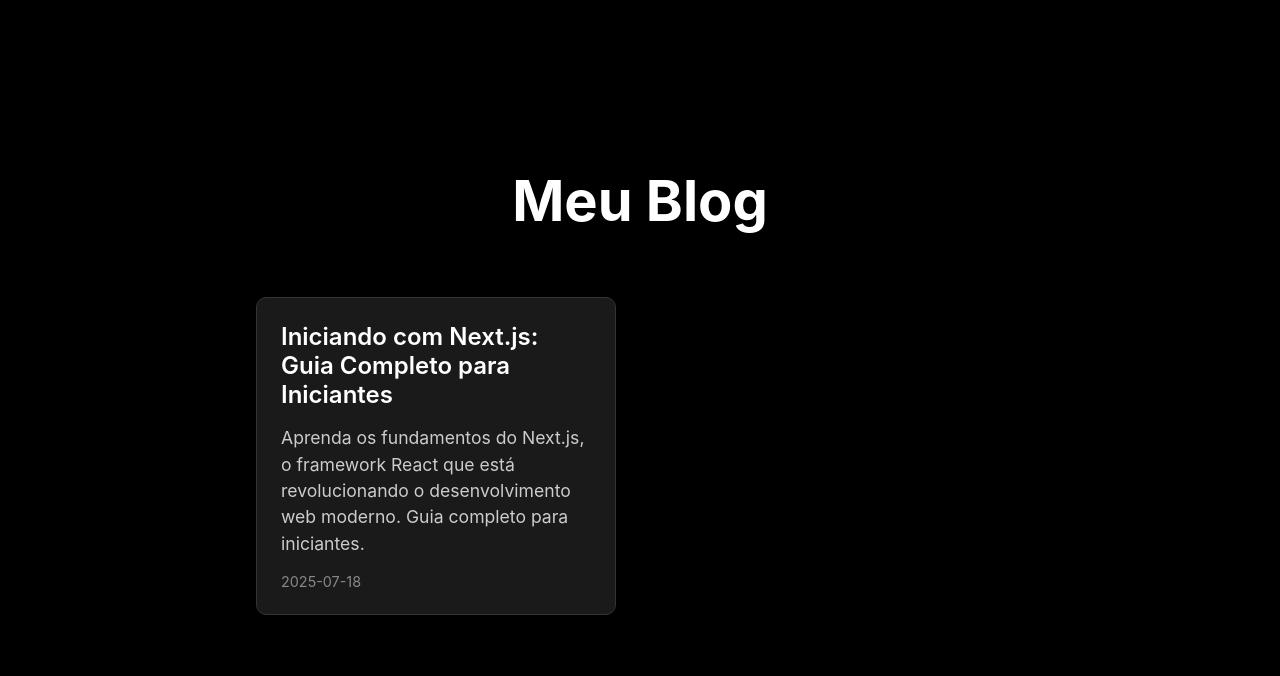
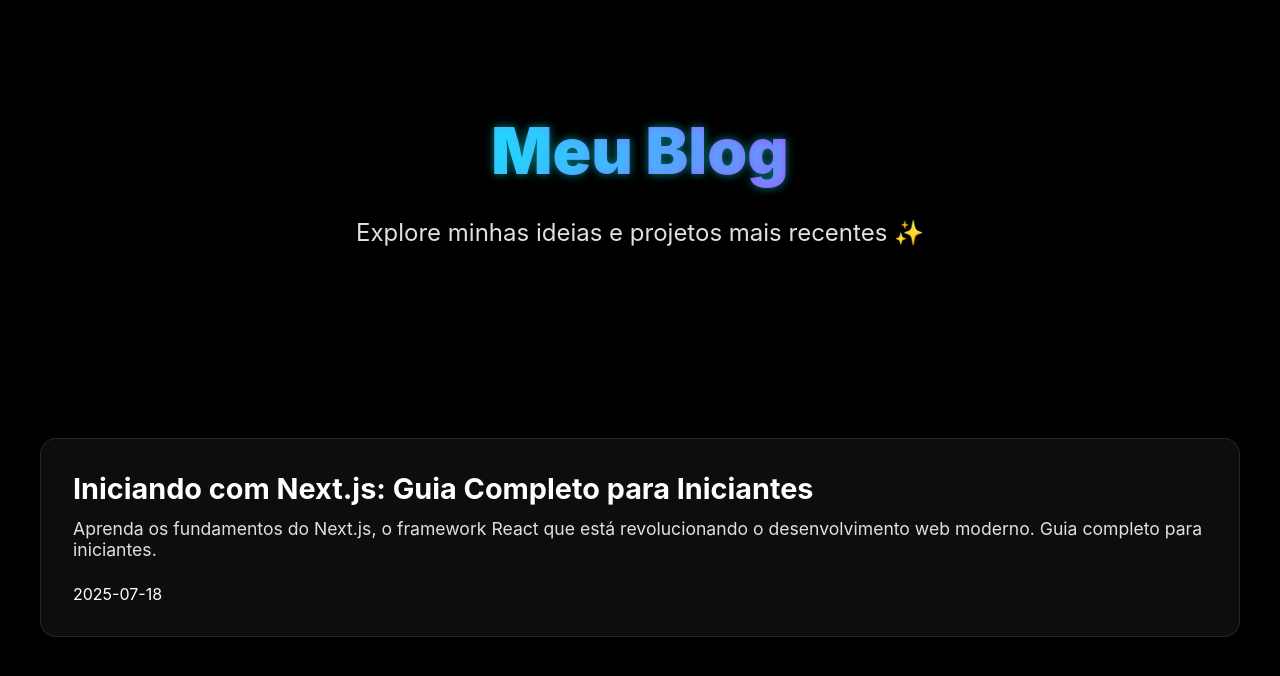
Before and after one commit to Fyonder/Portifolio, a Next.js app: page /blog in a window 1280 px wide. Shown: the top 676 px of the page. Built offline with nearby package versions, Linux system fonts and the light colour scheme.

Commit message:
melhorando o stylo

```diff
--- a/src/app/blog/page.js
+++ b/src/app/blog/page.js
@@ -43,20 +43,22 @@ export default async function Blog() {
 
   return (
     <div className={styles.container}>
-      <main className={styles.main}>
+      <header className={styles.header}>
         <h1 className={styles.title}>Meu Blog</h1>
-
+        <p className={styles.subtitle}>Explore minhas ideias e projetos mais recentes ✨</p>
+      </header>
+      <main className={styles.projects}>
         {posts.length === 0 ? (
-          <div className={styles.noPosts}>
-            <p>Nenhum post encontrado. Adicione arquivos .md na pasta &apos;posts&apos;.</p>
+          <div className={styles.aboutCard}>
+            <p className={styles.sectionText}>Nenhum post encontrado. Adicione arquivos .md na pasta 'posts'.</p>
           </div>
         ) : (
-          <div className={styles.grid}>
+          <div className={styles.projectGrid}>
             {posts.map((post) => (
               <Link href={`/posts/${post.slug}`} key={post.slug}>
-                <div className={styles.card}>
-                  <h2 className={styles.cardTitle}>{post.title}</h2>
-                  <p className={styles.excerpt}>{post.excerpt}</p>
+                <div className={styles.projectCard}>
+                  <h2 className={styles.projectTitle}>{post.title}</h2>
+                  <p className={styles.projectDescription}>{post.excerpt}</p>
                   <p className={styles.date}>{post.date}</p>
                 </div>
               </Link>
@@ -70,5 +72,5 @@ export default async function Blog() {
 
 export const metadata = {
   title: 'Meu Blog',
-  description: 'Um blog simples criado com Next.js',
+  description: 'Um blog vibrante com ideias e projetos, criado com Next.js',
 };
--- a/src/app/styles/Home.module.css
+++ b/src/app/styles/Home.module.css
@@ -1,206 +1,191 @@
 .container {
   min-height: 100vh;
-  background-color: #000;
-  color: #fff;
-  padding: 0 1rem;
   display: flex;
   flex-direction: column;
   align-items: center;
+  background: #000000;
+  color: #ffffff;
+  font-family: 'Poppins', 'Inter', sans-serif;
+  padding: 2rem;
+  overflow-x: hidden;
 }
 
 .header {
   text-align: center;
-  padding: 4rem 0;
+  padding: 5rem 1rem;
+  animation: slideIn 1s ease-out;
 }
 
 .title {
-  margin: 0;
-  line-height: 1.15;
-  font-size: 3.5rem;
-  font-weight: 700;
-  text-align: center;
-  color: #fff;
+  font-size: 4rem;
+  font-weight: 900;
+  background: linear-gradient(90deg, #00f7ff, #ff00ff);
+  background-clip: text;
+  -webkit-background-clip: text;
+  -webkit-text-fill-color: transparent;
+  margin-bottom: 1.5rem;
+  text-shadow: 0 0 10px rgba(0, 247, 255, 0.5);
 }
 
 .subtitle {
-  font-size: 1.25rem;
-  color: #ccc;
-  margin: 1rem 0;
-  max-width: 600px;
-  text-align: center;
+  font-size: 1.5rem;
+  color: #e0e0e0;
+  max-width: 700px;
+  margin: 0 auto 2.5rem;
+  line-height: 1.7;
+  animation: typeWriter 3s steps(40) forwards;
+  overflow: hidden;
+  white-space: nowrap;
 }
 
 .button {
   display: inline-block;
-  padding: 0.75rem 1.5rem;
-  background-color: #1e90ff;
-  color: #fff;
+  padding: 1rem 2rem;
+  background: linear-gradient(90deg, #00f7ff, #ff00ff);
+  color: #000000;
   text-decoration: none;
-  border-radius: 5px;
-  font-size: 1.2rem;
-  transition: background-color 0.3s ease, transform 0.2s ease;
+  border-radius: 50px;
+  font-weight: 700;
+  font-size: 1.1rem;
+  transition: transform 0.3s ease, box-shadow 0.3s ease;
+  box-shadow: 0 0 15px rgba(0, 247, 255, 0.5);
 }
 
 .button:hover {
-  background-color: #0077cc;
-  transform: translateY(-2px);
+  transform: scale(1.05);
+  box-shadow: 0 0 25px rgba(255, 0, 255, 0.7);
 }
 
 .about {
-  max-width: 800px;
-  padding: 2rem 0;
+  max-width: 900px;
+  margin: 3rem auto;
   text-align: center;
 }
 
+.aboutCard {
+  background: rgba(255, 255, 255, 0.05);
+  backdrop-filter: blur(12px);
+  padding: 2.5rem;
+  border-radius: 16px;
+  border: 1px solid rgba(255, 255, 255, 0.1);
+  box-shadow: 0 8px 40px rgba(0, 247, 255, 0.2);
+  transition: transform 0.4s ease, box-shadow 0.4s ease;
+}
+
+.aboutCard:hover {
+  transform: translateY(-10px);
+  box-shadow: 0 12px 50px rgba(255, 0, 255, 0.3);
+}
+
 .sectionTitle {
-  font-size: 2.5rem;
-  font-weight: 600;
-  margin-bottom: 1rem;
-  color: #fff;
+  font-size: 3rem;
+  font-weight: 800;
+  background: linear-gradient(90deg, #00f7ff, #ff00ff);
+  background-clip: text;
+  -webkit-background-clip: text;
+  -webkit-text-fill-color: transparent;
+  margin-bottom: 2rem;
+  text-shadow: 0 0 8px rgba(0, 247, 255, 0.4);
 }
 
 .sectionText {
-  font-size: 1.1rem;
-  line-height: 1.6;
-  color: #ddd;
+  font-size: 1.2rem;
+  color: #e0e0e0;
+  line-height: 1.9;
 }
 
 .projects {
-  max-width: 1000px;
-  padding: 2rem 0;
+  max-width: 1200px;
+  margin: 4rem auto;
 }
 
 .projectGrid {
   display: grid;
   grid-template-columns: repeat(auto-fit, minmax(300px, 1fr));
-  gap: 1.5rem;
-  margin-top: 2rem;
+  gap: 2.5rem;
 }
 
 .projectCard {
-  background-color: #1a1a1a;
-  padding: 1.5rem;
-  border-radius: 10px;
-  transition: transform 0.3s ease, box-shadow 0.3s ease;
+  background: rgba(255, 255, 255, 0.05);
+  backdrop-filter: blur(12px);
+  padding: 2rem;
+  border-radius: 16px;
+  border: 1px solid rgba(255, 255, 255, 0.1);
+  transition: transform 0.4s ease, box-shadow 0.4s ease;
 }
 
 .projectCard:hover {
-  transform: translateY(-5px);
-  box-shadow: 0 4px 15px rgba(255, 255, 255, 0.1);
+  transform: translateY(-8px) scale(1.03);
+  box-shadow: 0 10px 30px rgba(0, 247, 255, 0.4);
 }
 
 .projectTitle {
-  font-size: 1.5rem;
-  font-weight: 600;
-  color: #fff;
-  margin-bottom: 0.5rem;
+  font-size: 1.8rem;
+  font-weight: 700;
+  color: #ffffff;
+  margin-bottom: 0.75rem;
 }
 
 .projectDescription {
-  font-size: 1rem;
-  color: #ccc;
-  margin-bottom: 1rem;
+  font-size: 1.1rem;
+  color: #e0e0e0;
+  margin-bottom: 1.5rem;
 }
 
 .projectLink {
   display: inline-block;
-  color: #1e90ff;
+  padding: 0.75rem 1.5rem;
+  background: linear-gradient(90deg, #00f7ff, #ff00ff);
+  color: #000000;
   text-decoration: none;
-  font-weight: 500;
-  transition: color 0.2s ease;
+  border-radius: 50px;
+  font-weight: 600;
+  transition: background 0.3s ease, box-shadow 0.3s ease;
 }
 
 .projectLink:hover {
-  color: #0077cc;
+  background: linear-gradient(90deg, #ff00ff, #00f7ff);
+  box-shadow: 0 0 20px rgba(255, 0, 255, 0.6);
 }
 
-.main {
-  padding: 5rem 0;
-  flex: 1;
-  display: flex;
-  flex-direction: column;
-  justify-content: center;
-  align-items: center;
-  max-width: 800px;
+@keyframes slideIn {
+  from {
+    opacity: 0;
+    transform: translateY(30px);
+  }
+  to {
+    opacity: 1;
+    transform: translateY(0);
+  }
 }
 
-.grid {
-  display: flex;
-  align-items: center;
-  justify-content: center;
-  flex-wrap: wrap;
-  max-width: 800px;
-  margin-top: 3rem;
+@keyframes typeWriter {
+  from {
+    width: 0;
+  }
+  to {
+    width: 100%;
+  }
 }
 
-.card {
-  margin: 1rem;
-  padding: 1.5rem;
-  text-align: left;
-  color: #fff;
-  background-color: #1a1a1a;
-  text-decoration: none;
-  border: 1px solid #333;
-  border-radius: 10px;
-  transition: color 0.15s ease, border-color 0.15s ease, transform 0.3s ease;
-  width: 45%;
-  cursor: pointer;
+@media (max-width: 768px) {
+  .title {
+    font-size: 2.8rem;
   }
 
-.card:hover,
-.card:focus,
-.card:active {
-  color: #1e90ff;
-  border-color: #1e90ff;
-  transform: translateY(-3px);
+  .subtitle {
+    font-size: 1.2rem;
   }
 
-.cardTitle {
-  margin: 0 0 1rem 0;
-  font-size: 1.5rem;
-  font-weight: 600;
-  color: #fff;
+  .sectionTitle {
+    font-size: 2.2rem;
   }
 
-.excerpt {
-  margin: 0;
-  font-size: 1.1rem;
-  line-height: 1.5;
-  color: #ccc;
+  .header {
+    padding: 3rem 1rem;
   }
 
-.date {
-  margin: 1rem 0 0;
-  font-size: 0.9rem;
-  color: #888;
+  .projectGrid {
+    grid-template-columns: 1fr;
   }
-
-.noPosts {
-  text-align: center;
-  color: #ccc;
-  font-size: 1.2rem;
-  margin-top: 2rem;
 }
-
-.author {
-  color: #ddd;
-  font-size: 1.2rem;
-  margin-bottom: 2rem;
-}
-
-.content {
-  line-height: 1.6;
-  font-size: 1.1rem;
-  max-width: 800px;
-  color: #ddd;
-}
-
-.content h2 {
-  font-size: 1.8rem;
-  margin-top: 2rem;
-  color: #fff;
-}
-
-.content p {
-  margin: 1rem 0;
-}
--- a/src/app/styles/Post.module.css
+++ b/src/app/styles/Post.module.css
@@ -1,50 +1,134 @@
 .container {
   min-height: 100vh;
-    padding: 0 0.5rem;
   display: flex;
   flex-direction: column;
-    justify-content: center;
   align-items: center;
+  background: #000000;
+  color: #ffffff;
+  font-family: 'Poppins', 'Inter', sans-serif;
+  padding: 2rem;
+  overflow-x: hidden;
+}
+
+.header {
+  text-align: center;
+  padding: 5rem 1rem;
+  animation: slideIn 1s ease-out;
+}
+
+.title {
+  font-size: 3.5rem;
+  font-weight: 900;
+  background: linear-gradient(90deg, #00f7ff, #ff00ff);
+  background-clip: text;
+  -webkit-background-clip: text;
+  -webkit-text-fill-color: transparent;
+  margin-bottom: 1.5rem;
+  text-shadow: 0 0 10px rgba(0, 247, 255, 0.5);
+}
+
+.subtitle {
+  font-size: 1.3rem;
+  color: #e0e0e0;
+  max-width: 700px;
+  margin: 0 auto 2.5rem;
+  line-height: 1.7;
+  animation: typeWriter 3s steps(40) forwards;
+  overflow: hidden;
+  white-space: nowrap;
 }
 
 .main {
-    padding: 5rem 0;
-    flex: 1;
-    display: flex;
-    flex-direction: column;
-    align-items: center;
-    max-width: 800px;
+  max-width: 900px;
+  margin: 3rem auto;
+  text-align: left;
 }
 
-  .title {
-    margin: 0;
-    line-height: 1.15;
-    font-size: 3rem;
-    text-align: center;
+.contentCard {
+  background: rgba(255, 255, 255, 0.05);
+  backdrop-filter: blur(12px);
+  padding: 2.5rem;
+  border-radius: 16px;
+  border: 1px solid rgba(255, 255, 255, 0.1);
+  box-shadow: 0 8px 40px rgba(0, 247, 255, 0.2);
+  transition: transform 0.4s ease, box-shadow 0.4s ease;
 }
 
-  .date {
-    color: #666;
-    font-size: 1rem;
-    margin: 0.5rem 0;
+.contentCard:hover {
+  transform: translateY(-10px);
+  box-shadow: 0 12px 50px rgba(255, 0, 255, 0.3);
 }
 
-  .author {
-    color: #333;
-    font-size: 1.2rem;
-    margin-bottom: 2rem;
+.contentCard :global(h1) {
+  font-size: 2.5rem;
+  font-weight: 700;
+  color: #ffffff;
+  margin-bottom: 1rem;
 }
 
-  .content {
-    line-height: 1.6;
+.contentCard :global(h2) {
+  font-size: 2rem;
+  font-weight: 600;
+  color: #ffffff;
+  margin: 1.5rem 0 1rem;
+}
+
+.contentCard :global(p) {
+  font-size: 1.1rem;
+  color: #e0e0e0;
+  line-height: 1.9;
+  margin-bottom: 1.5rem;
+}
+
+.contentCard :global(a) {
+  color: #00f7ff;
+  text-decoration: none;
+  transition: color 0.3s ease;
+}
+
+.contentCard :global(a:hover) {
+  color: #ff00ff;
+  text-decoration: underline;
+}
+
+@keyframes slideIn {
+  from {
+    opacity: 0;
+    transform: translateY(30px);
+  }
+  to {
+    opacity: 1;
+    transform: translateY(0);
+  }
+}
+
+@keyframes typeWriter {
+  from {
+    width: 0;
+  }
+  to {
+    width: 100%;
+  }
+}
+
+@media (max-width: 768px) {
+  .title {
+    font-size: 2.5rem;
+  }
+
+  .subtitle {
     font-size: 1.1rem;
   }
 
-  .content h2 {
-    font-size: 1.8rem;
-    margin-top: 2rem;
+  .contentCard :global(h1) {
+    font-size: 2rem;
   }
 
-  .content p {
-    margin: 1rem 0;
+  .contentCard :global(h2) {
+    font-size: 1.7rem;
   }
+
+  .header {
+    padding: 3rem 1rem;
+  }
+}
```
Also changed, not shown: src/app/page.js (+33 -16 lines). Lines whose indentation alone changed are shown as unchanged.
